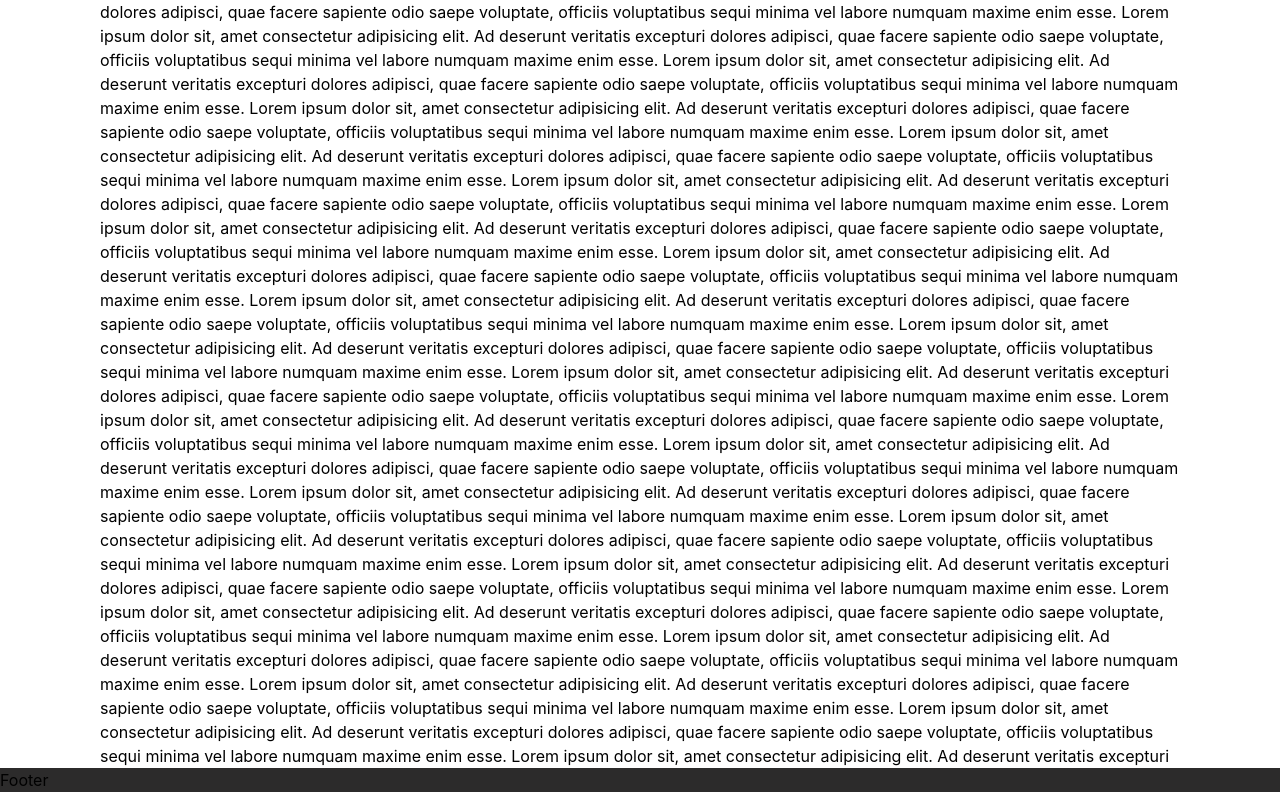
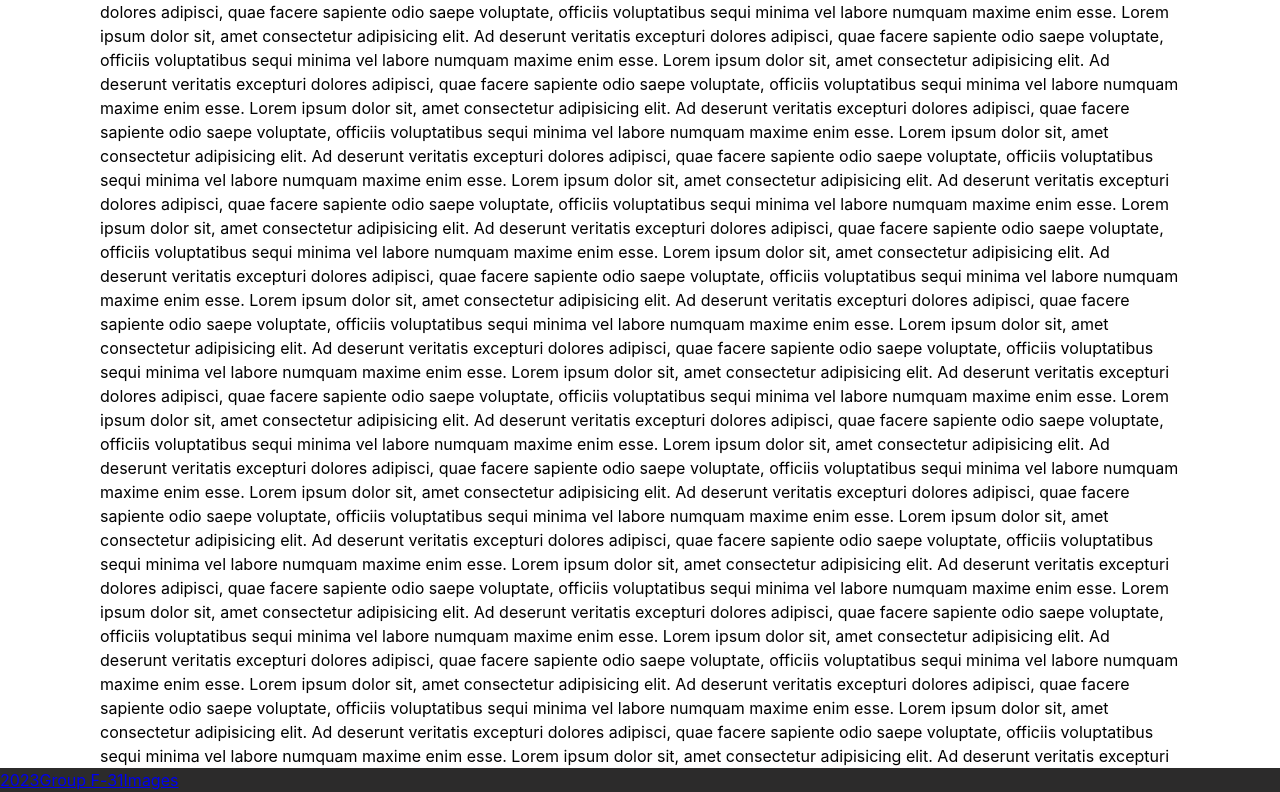
Before and after one commit to RomanMelnyk909/group-project, a React (Create React App) app: page / in a window 1280 px wide. Shown: the part 1073-1865 px from the top of the page. Built offline with nearby package versions, Linux system fonts and the light colour scheme.

Commit message:
added footer links

```diff
--- a/public/index.html
+++ b/public/index.html
@@ -1,14 +1,12 @@
 <!DOCTYPE html>
 <html lang="en">
+
 <head>
   <meta charset="utf-8" />
   <link rel="icon" href="%PUBLIC_URL%/favicon.ico" />
   <meta name="viewport" content="width=device-width, initial-scale=1" />
   <meta name="theme-color" content="#000000" />
-    <meta
-      name="description"
-      content="Web site created using create-react-app"
-    />
+  <meta name="description" content="Web site created using create-react-app" />
   <link rel="apple-touch-icon" href="%PUBLIC_URL%/logo192.png" />
   <!--
       manifest.json provides metadata used when your web app is installed on a
@@ -25,8 +23,9 @@
       Learn how to configure a non-root public URL by running `npm run build`.
     -->
   <link rel="stylesheet" href="./reset.css" />
-    <title>React App</title>
+  <title>Vanila Сonfectionery</title>
 </head>
+
 <body>
   <noscript>You need to enable JavaScript to run this app.</noscript>
   <div id="root"></div>
@@ -41,4 +40,5 @@
       To create a production bundle, use `npm run build` or `yarn build`.
     -->
 </body>
+
 </html>
--- a/src/components/Footer/Footer.jsx
+++ b/src/components/Footer/Footer.jsx
@@ -1,4 +1,12 @@
+import { Link } from "react-router-dom";
+
 const Footer = () => {
-  return <div className="footer">Footer</div>;
+  return (
+    <div className="footer">
+      <Link to="/">2023</Link>
+      <Link to="/group">Group F-31</Link>
+      <Link to="/svg">Images</Link>
+    </div>
+  );
 };
 export default Footer;
```
Lines whose indentation alone changed are shown as unchanged.
